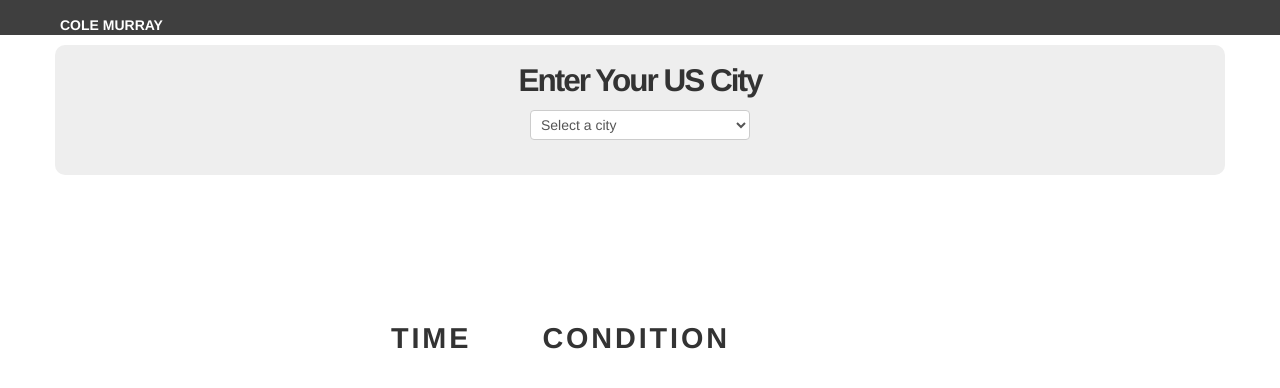
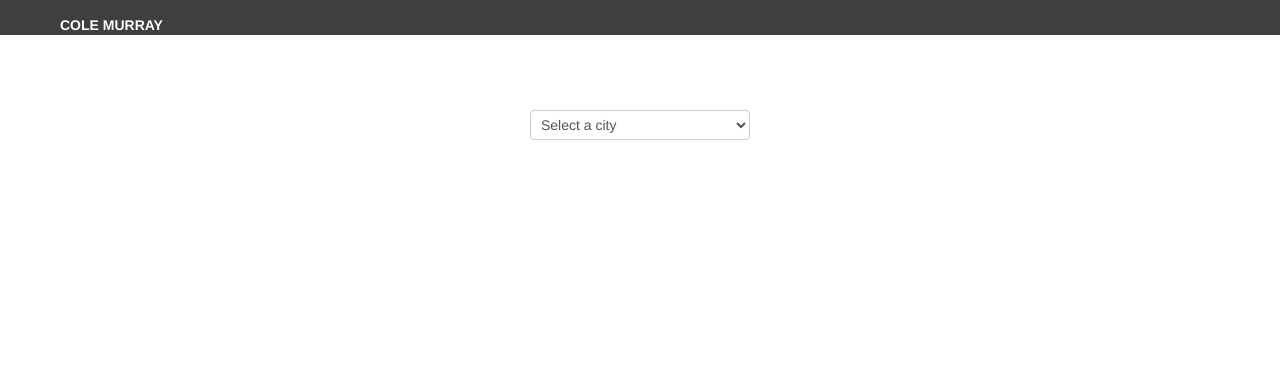
Before and after one commit to ColeMurray/WeatherPy, a Flask app: page / in a window 1280 px wide. Shown: the top 388 px of the page. Run offline with Flask 2, Linux system fonts and the light colour scheme; lists and menus that the app fills with data are empty; parts of the project's set-up code (start-up, migrations or seed data) failed here and were passed over.

Commit message:
FIX html layout

```diff
--- a/static/css/main.css
+++ b/static/css/main.css
@@ -39,7 +39,8 @@ header h1.logo {
 
 div.jumbo {
   padding: 5px 0 5px 0;
-  background-color: #eeeeee;
+  /*background-color: #eeeeee;*/
+  color : #FFF;
   border-radius: 10px;
 
 }
@@ -65,12 +66,12 @@ h3 {
  */
 .centered-table {
     width: 500px;
-    height: auto;
     margin-top: 13%;
     margin-left:auto;
     margin-right:auto;
     padding: 20px;
     font-size: 32px;
+    background-color: #000;
 }
 
 th {
--- a/templates/index.html
+++ b/templates/index.html
@@ -3,6 +3,9 @@
 <div class = "jumbo">
     {% if cityName %}
         <h2> {{ cityName }} </h2>
+        <h3>  {% for key,value in weather_data.iteritems() %} {{value[0]}} {{value[1]}} {% endfor %}
+        </h3>
+
     {% else %}
     <h2> Enter Your US City </h2>
     {% endif %}
@@ -19,22 +22,6 @@
         </form>
     </div>
 </div>
-
-<div id="switchDiv">
-    <table class = "centered-table">
-            <tr>
-                <th> Time </th>
-                <th> Condition </th>
-            </tr>
-            {% for key, value in weather_data.iteritems() %}
-            <tr>
-                <td> {{value[0]}}</td>
-                <td> {{value[1]}}</td>
-            </tr>
-            {% endfor %}
-    </table>
-</div>
-
 <script>
     var backgroundMap = {};
     backgroundMap['San_Francisco'] = '/static/img/san_francisco.jpg';
@@ -53,8 +40,6 @@
             var city = "{{ cityName }}";
             var imgUrl = backgroundMap[ city ];
             $('body').css('background-image', 'url(' + imgUrl + ')');
-        {% else %}
-            alert('First');
         {% endif %}
     }
 </script>
```
